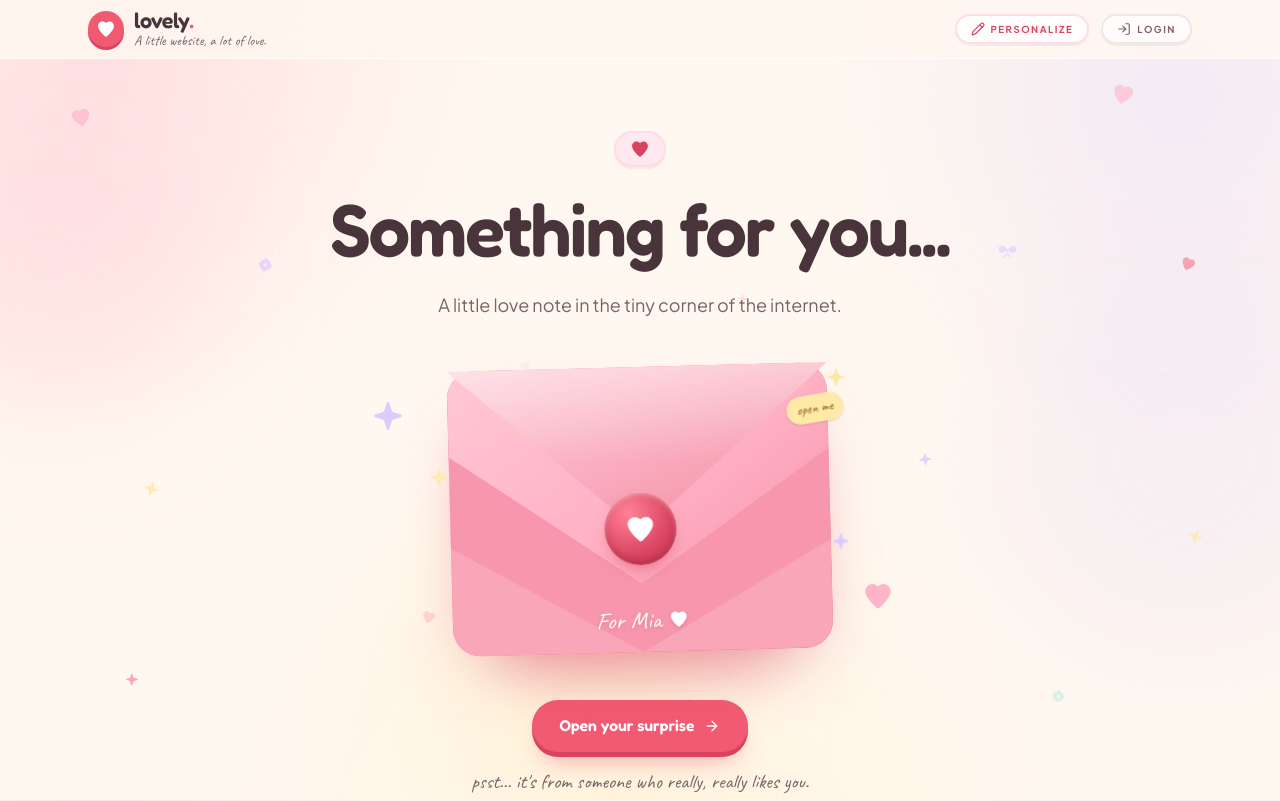
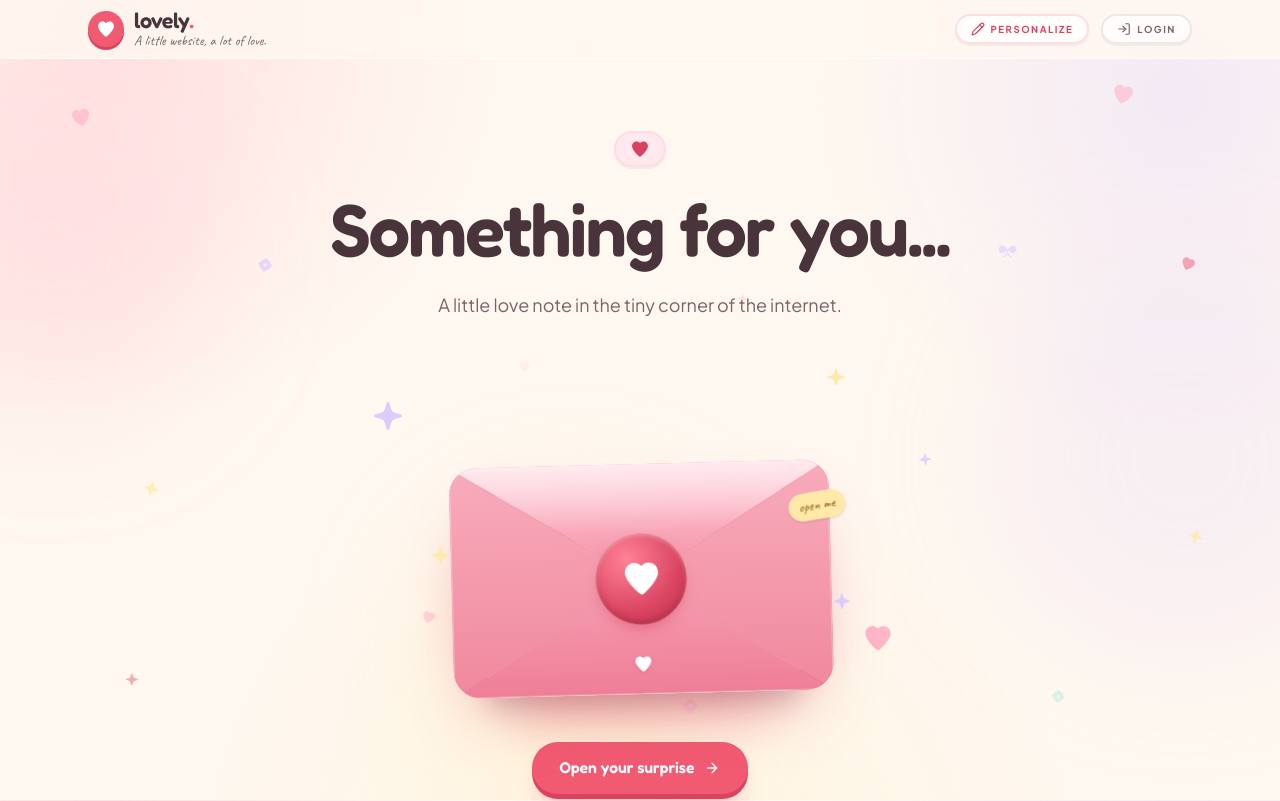
Before and after one commit to Raym-z/Lovely, a Next.js app: page / in a window 1280 px wide. Shown: the top 801 px of the page. Built offline with nearby package versions, Linux system fonts and the light colour scheme.

Commit message:
fixing envelope

```diff
--- a/components/lovely/Envelope.tsx
+++ b/components/lovely/Envelope.tsx
@@ -1,32 +1,27 @@
 "use client";
 
+import { useId } from "react";
 import { motion } from "framer-motion";
 import { HeartShape, SparkleShape, StarShape } from "./Doodles";
 
 const ease = [0.22, 1, 0.36, 1] as const;
 
-export function Envelope({
-  recipient,
-  opening,
-  onOpen,
-}: {
-  recipient: string;
-  opening: boolean;
-  onOpen: () => void;
-}) {
+export function Envelope({ recipient, opening, onOpen }: { recipient: string; opening: boolean; onOpen: () => void }) {
+	const uid = useId().replace(/:/g, "");
+	const sideFlapGradient = `side-flap-${uid}`;
+	const pocketGradient = `pocket-${uid}`;
+	const topFlapGradient = `top-flap-${uid}`;
+	const topFlapLight = `top-flap-light-${uid}`;
+
 	return (
 		<motion.button
-      type="button"
+			type='button'
 			onClick={onOpen}
 			disabled={opening}
-      aria-label="Open the envelope"
-      className="group relative block w-[min(78vw,380px)] rounded-[1.7rem] outline-none disabled:cursor-default"
+			aria-label='Open the envelope'
+			className='group relative block w-[min(78vw,380px)] rounded-[1.7rem] outline-none disabled:cursor-default'
 			initial={{ rotate: -1.5 }}
-      animate={
-        opening
-          ? { y: 0, rotate: 0 }
-          : { y: [0, -9, 0], rotate: -1.5 }
-      }
+			animate={opening ? { y: 0, rotate: 0 } : { y: [0, -9, 0], rotate: -1.5 }}
 			transition={
 				opening
 					? { duration: 0.4, ease }
@@ -38,110 +33,111 @@ export function Envelope({
 			whileHover={opening ? undefined : { rotate: 1.2, scale: 1.015 }}
 			whileTap={opening ? undefined : { scale: 0.985 }}
 		>
-      <span
-        aria-hidden="true"
-        className="absolute -bottom-8 left-1/2 h-8 w-[68%] -translate-x-1/2 rounded-[100%] bg-strawberry/20 blur-xl"
-      />
+			<span aria-hidden='true' className='absolute -bottom-8 left-1/2 h-8 w-[68%] -translate-x-1/2 rounded-[100%] bg-strawberry/20 blur-xl' />
 
-      <span
-        className="relative block aspect-[4/3] w-full"
-        style={{ perspective: 1000 }}
-      >
-        <span className="absolute inset-0 rounded-[1.7rem] bg-[#ef7f97] shadow-[0_34px_70px_-34px_rgba(217,67,96,0.75)]" />
+			<span className='relative block aspect-[100/86] w-full'>
+				<span className='absolute inset-x-0 bottom-0 block aspect-[33/20]' style={{ perspective: 1000 }}>
+					<span className='absolute inset-0 rounded-[1.7rem] bg-gradient-to-br from-[#f8a9bb] via-[#f79bb0] to-[#ef7f97] shadow-[0_34px_70px_-34px_rgba(217,67,96,0.75)]' />
 
 					<motion.span
-          aria-hidden="true"
-          className="absolute inset-x-[9%] top-[13%] z-10 block h-[64%] rounded-xl bg-paper p-4 text-left shadow-[0_10px_25px_rgba(73,52,59,0.18)]"
-          animate={opening ? { y: "-74%", rotate: -2.5 } : { y: 0, rotate: 0 }}
+						aria-hidden='true'
+						className='absolute inset-x-[9%] top-[13%] z-10 block h-[87%] rounded-xl bg-paper p-4 text-left shadow-[0_10px_25px_rgba(73,52,59,0.18)]'
+						animate={opening ? { y: "-50%", rotate: -2.5 } : { y: 0, rotate: 0 }}
 						transition={{
-            duration: 0.75,
+							duration: 1,
 							delay: opening ? 0.16 : 0,
 							ease,
 						}}
 					>
-          <span className="block font-hand text-2xl leading-none text-strawberry">
-            For {recipient},
-          </span>
-          <span className="mt-4 flex items-center gap-1.5 text-pink">
-            <HeartShape className="h-4 w-4" />
-            <HeartShape className="h-3 w-3" />
-            <HeartShape className="h-4 w-4" />
+						<span className='block font-hand text-2xl leading-none text-strawberry'>Dear {recipient},</span>
+						<span className='mt-4 flex items-center gap-1.5 text-pink'>
+							<HeartShape className='h-4 w-4' />
+							<HeartShape className='h-3 w-3' />
+							<HeartShape className='h-4 w-4' />
 						</span>
 					</motion.span>
 
-        <span className="absolute inset-0 z-20 overflow-hidden rounded-[1.7rem]">
-          <span className="absolute inset-0 bg-gradient-to-br from-[#ffc7d4] via-[#ffb1c4] to-[#f489a1]" />
-          <span
-            className="absolute inset-0 bg-[#f796ac]"
-            style={{
-              clipPath: "polygon(0 100%, 0 30%, 50% 76%, 100% 30%, 100% 100%)",
-            }}
-          />
-          <span
-            className="absolute inset-0 bg-white/15"
-            style={{
-              clipPath: "polygon(0 100%, 0 62%, 50% 100%, 100% 62%, 100% 100%)",
-            }}
-          />
-          <span className="absolute inset-x-0 bottom-4 flex items-center justify-center gap-2 font-hand text-2xl text-white drop-shadow-[0_1px_2px_rgba(180,50,76,0.25)]">
-            For {recipient}
-            <HeartShape className="h-4 w-4 text-white" />
+					<span className='absolute inset-0 z-20 overflow-hidden rounded-[1.7rem]'>
+						<svg viewBox='0 0 660 400' preserveAspectRatio='none' aria-hidden='true' className='absolute inset-0 h-full w-full'>
+							<defs>
+								<linearGradient id={sideFlapGradient} x1='0' y1='0' x2='0' y2='1'>
+									<stop offset='0%' stopColor='#f8acbc' />
+									<stop offset='100%' stopColor='#f0889d' />
+								</linearGradient>
+								<linearGradient id={pocketGradient} x1='0' y1='0' x2='0' y2='1'>
+									<stop offset='0%' stopColor='#f79fb4' />
+									<stop offset='100%' stopColor='#ee7e96' />
+								</linearGradient>
+							</defs>
+
+							<path d='M0 0 L330 200 L0 400 Z' fill={`url(#${sideFlapGradient})`} />
+							<path d='M660 0 L330 200 L660 400 Z' fill={`url(#${sideFlapGradient})`} />
+							<path d='M0 400 L330 200 L660 400 Z' fill={`url(#${pocketGradient})`} />
+							<g fill='none' stroke='#d96983' strokeWidth='2.5' strokeLinecap='round' opacity='0.14'>
+								<path d='M0 0 L330 200 L660 0' />
+								<path d='M0 400 L330 200 L660 400' />
+								<path d='M0 0 L330 200 L0 400' />
+								<path d='M660 0 L330 200 L660 400' />
+							</g>
+							<rect x='1.5' y='1.5' width='657' height='397' rx='25' fill='none' stroke='rgba(255,255,255,0.28)' strokeWidth='2' />
+						</svg>
+
+						<span className='absolute inset-x-0 bottom-5 flex items-center justify-center gap-2 font-hand text-2xl text-white drop-shadow-[0_1px_2px_rgba(180,50,76,0.25)]'>
+							{/* For {recipient} */}
+							<HeartShape className='h-4 w-4 text-white' />
 						</span>
 					</span>
 
 					<motion.span
-          aria-hidden="true"
-          className="absolute inset-x-0 top-0 z-30 block h-[58%]"
-          style={{ transformOrigin: "top center", transformStyle: "preserve-3d" }}
+						aria-hidden='true'
+						className='absolute inset-x-0 top-0 z-30 block h-1/2 overflow-hidden rounded-t-[1.7rem]'
+						style={{
+							transformOrigin: "top center",
+							transformStyle: "preserve-3d",
+							backfaceVisibility: "hidden",
+						}}
 						animate={opening ? { rotateX: -166 } : { rotateX: 0 }}
 						transition={{ duration: 0.8, ease }}
 					>
-          <span
-            className="absolute inset-0"
-            style={{
-              clipPath: "polygon(0 0, 50% 100%, 100% 0)",
-              background: "linear-gradient(160deg,#ffd3dd,#f489a1)",
-            }}
-          />
-          <span
-            className="absolute inset-0 opacity-60"
-            style={{
-              clipPath: "polygon(0 0, 50% 100%, 100% 0)",
-              background:
-                "linear-gradient(180deg, rgba(255,255,255,0.55), transparent 58%)",
-            }}
-          />
+						<svg viewBox='0 0 660 200' preserveAspectRatio='none' className='h-full w-full'>
+							<defs>
+								<linearGradient id={topFlapGradient} x1='0' y1='0' x2='0' y2='1'>
+									<stop offset='0%' stopColor='#ffd3dd' />
+									<stop offset='100%' stopColor='#f489a1' />
+								</linearGradient>
+								<linearGradient id={topFlapLight} x1='0' y1='0' x2='0' y2='1'>
+									<stop offset='0%' stopColor='rgba(255,255,255,0.55)' />
+									<stop offset='58%' stopColor='rgba(255,255,255,0)' />
+								</linearGradient>
+							</defs>
+							<path d='M0 0 L330 200 L660 0 Z' fill={`url(#${topFlapGradient})`} />
+							<path d='M0 0 L330 200 L660 0 Z' fill={`url(#${topFlapLight})`} />
+							<path d='M0 0 L330 200 L660 0' fill='none' stroke='#d96983' strokeWidth='2.5' strokeLinecap='round' opacity='0.14' />
+						</svg>
 					</motion.span>
 
-        <span className="absolute left-1/2 top-[57%] z-40 -translate-x-1/2 -translate-y-1/2">
+					<span className='absolute left-1/2 top-1/2 z-40 w-[24%] -translate-x-1/2 -translate-y-1/2'>
 						<motion.span
-            className="wax-seal grid h-16 w-16 place-items-center rounded-full text-white ring-2 ring-white/40 sm:h-[4.5rem] sm:w-[4.5rem]"
-            animate={
-              opening
-                ? { scale: [1, 1.12, 1.45], opacity: [1, 1, 0], y: -12 }
-                : { scale: [1, 1.035, 1] }
-            }
-            transition={
-              opening
-                ? { duration: 0.55, ease: "easeOut" }
-                : { duration: 2.8, repeat: Infinity, ease: "easeInOut" }
-            }
+							className='wax-seal grid aspect-square w-full place-items-center rounded-full text-white ring-2 ring-white/40'
+							animate={opening ? { scale: [1, 1.12, 1.45], opacity: [1, 1, 0], y: -12 } : { scale: [1, 1.035, 1] }}
+							transition={opening ? { duration: 0.55, ease: "easeOut" } : { duration: 2.8, repeat: Infinity, ease: "easeInOut" }}
 						>
-            <HeartShape className="h-7 w-7 sm:h-8 sm:w-8" />
+							<HeartShape style={{ width: "46%", height: "46%" }} />
 						</motion.span>
 					</span>
 
 					<motion.span
-          aria-hidden="true"
-          className="absolute -right-2 top-8 z-40 rotate-[-8deg] rounded-full bg-butter px-2.5 py-1 font-hand text-sm text-[#8a6219] shadow-sm sm:-right-4"
+						aria-hidden='true'
+						className='absolute -right-2 top-8 z-40 rotate-[-8deg] rounded-full bg-butter px-2.5 py-1 font-hand text-sm text-[#8a6219] shadow-sm sm:-right-4'
 						animate={opening ? { opacity: 0, y: -10 } : { opacity: 1, y: 0 }}
 						transition={{ duration: 0.3 }}
 					>
 						open me
 					</motion.span>
 
-        <StarShape className="absolute -left-5 top-1/3 z-40 h-5 w-5 text-butter/90" />
-        <SparkleShape className="absolute -right-5 bottom-1/3 z-40 h-4 w-4 text-lavender" />
+					<StarShape className='absolute -left-5 top-1/3 z-40 h-5 w-5 text-butter/90' />
+					<SparkleShape className='absolute -right-5 bottom-1/3 z-40 h-4 w-4 text-lavender' />
+				</span>
 			</span>
 		</motion.button>
 	);
```
Lines whose indentation alone changed are shown as unchanged.
